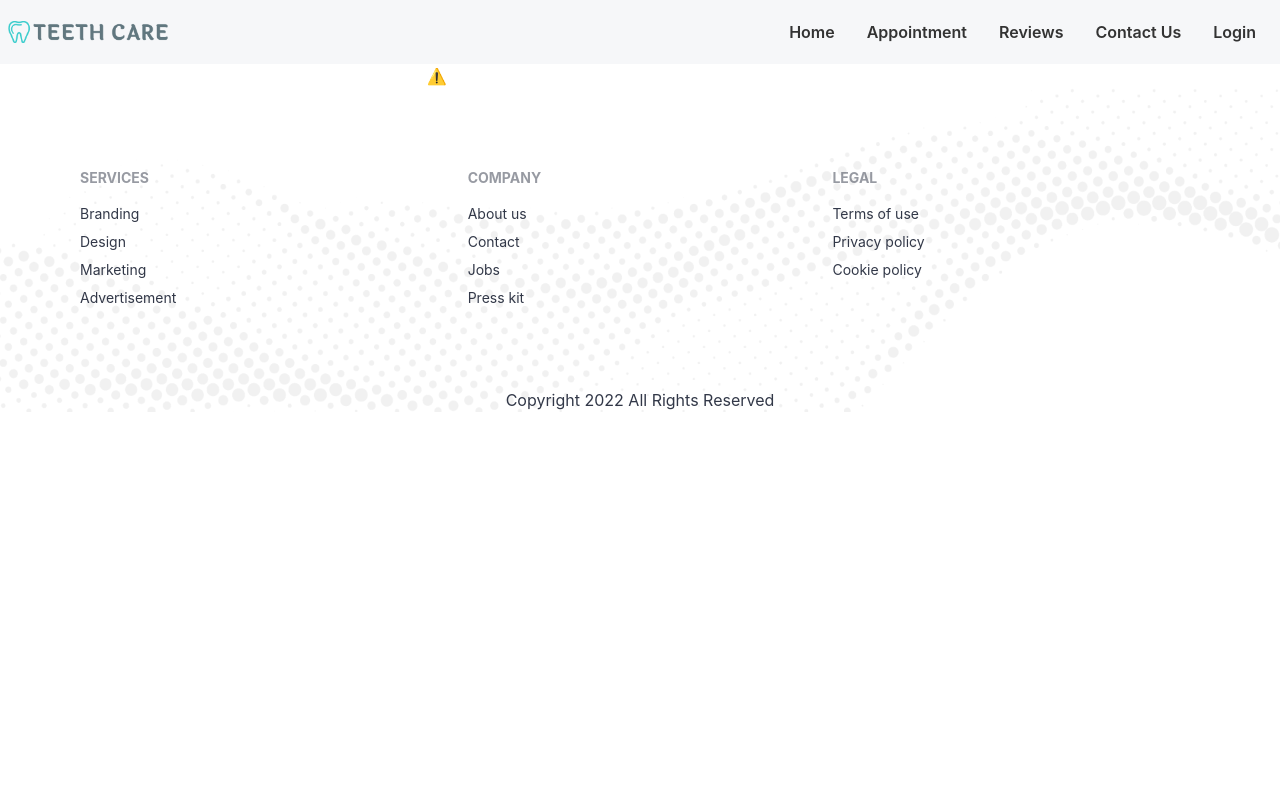
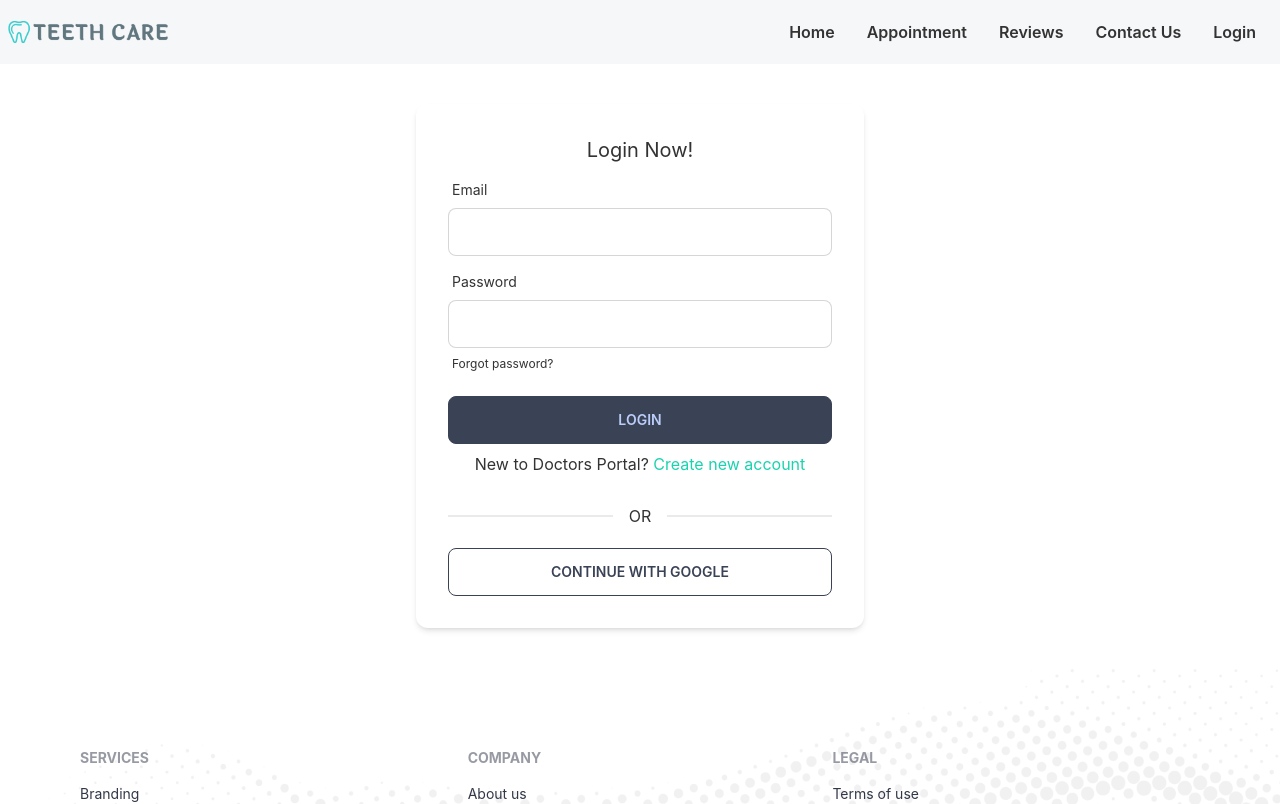
Before and after one commit to Showrove-Roy/Doctors-Portal, a React (Create React App) app: page /login in a window 1280 px wide. Shown: the top 804 px of the page. Built offline with nearby package versions, Linux system fonts and the light colour scheme; no server answers.

Commit message:
Login from design done

```diff
--- a/package.json
+++ b/package.json
@@ -12,6 +12,7 @@
     "react": "^18.2.0",
     "react-day-picker": "^8.3.6",
     "react-dom": "^18.2.0",
+    "react-hook-form": "^7.39.5",
     "react-icons": "^4.6.0",
     "react-router-dom": "^6.4.3",
     "react-scripts": "5.0.1",
--- /dev/null
+++ b/src/Pages/Registration/SignIn/SignIn.js
@@ -0,0 +1,65 @@
+import React from "react";
+import { useForm } from "react-hook-form";
+import { Link } from "react-router-dom";
+
+const SignIn = () => {
+  const { register, handleSubmit } = useForm();
+  const onSubmit = (data) => console.log(data);
+  return (
+    <div className='my-10 mx-2'>
+      <div className='card w-full max-w-md mx-auto shadow-md rounded-xl'>
+        <form onSubmit={handleSubmit(onSubmit)} className='card-body'>
+          <h3 className='text-xl text-center'>Login Now!</h3>
+          <div className='form-control'>
+            <label className='label'>
+              <span className='label-text'>Email</span>
+            </label>
+            <input
+              type='email'
+              className='input input-bordered'
+              {...register("email")}
+              required
+            />
+          </div>
+          <div className='form-control'>
+            <label className='label'>
+              <span className='label-text'>Password</span>
+            </label>
+            <input
+              type='password'
+              className='input input-bordered'
+              {...register("password")}
+              required
+            />
+            <label className='label'>
+              <Link className='label-text-alt link link-hover'>
+                Forgot password?
+              </Link>
+            </label>
+          </div>
+
+          <div className='form-control mt-2'>
+            <input className='btn btn-accent' type='submit' value='Login' />
+            <label className='label'>
+              <p className='text-center'>
+                New to Doctors Portal?{" "}
+                <Link
+                  to='/register'
+                  className='link link-hover text-center text-secondary'>
+                  Create new account
+                </Link>
+              </p>
+            </label>
+          </div>
+
+          <div className='divider'>OR</div>
+          <button className='btn btn-outline btn-accent'>
+            CONTINUE WITH GOOGLE
+          </button>
+        </form>
+      </div>
+    </div>
+  );
+};
+
+export default SignIn;
--- /dev/null
+++ b/src/Pages/Registration/SignUP/SignUP.js
@@ -0,0 +1,7 @@
+import React from "react";
+
+const SignUP = () => {
+  return <div></div>;
+};
+
+export default SignUP;
```
Also changed, not shown: src/Routes/Route/Route.js (+10 -0 lines), 1 other file (tests, documents, lock files or other folders).
